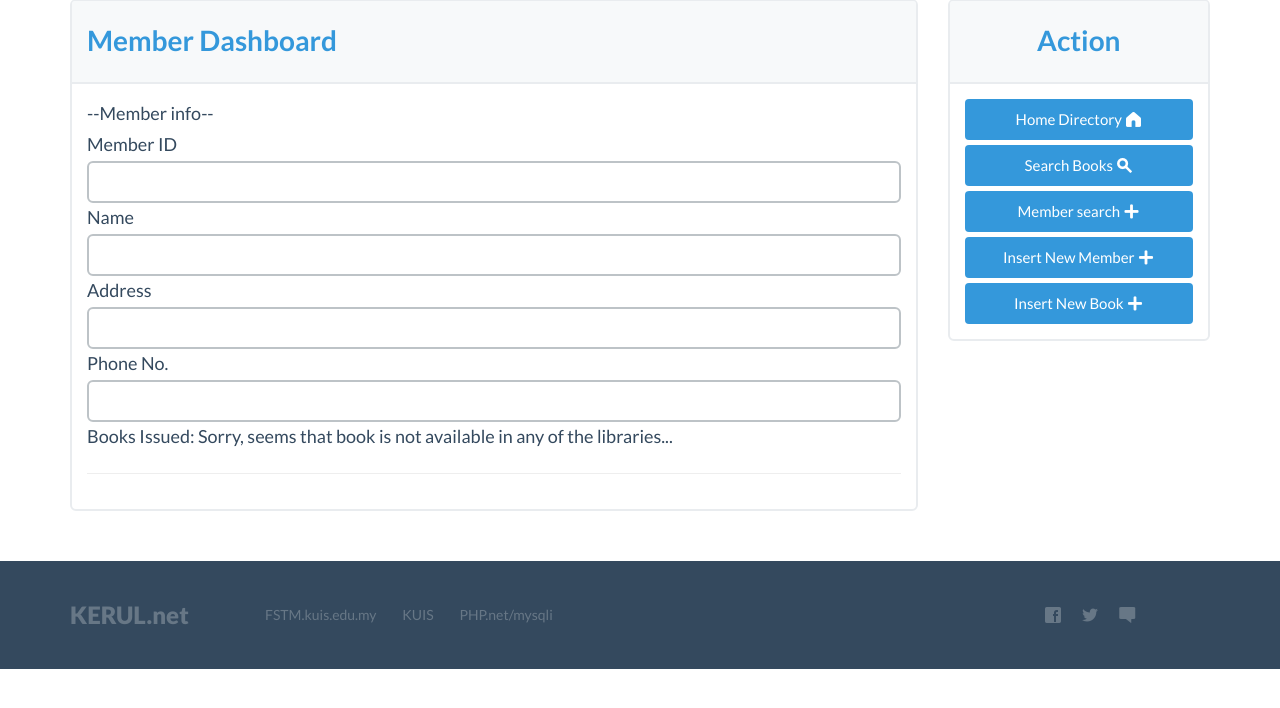
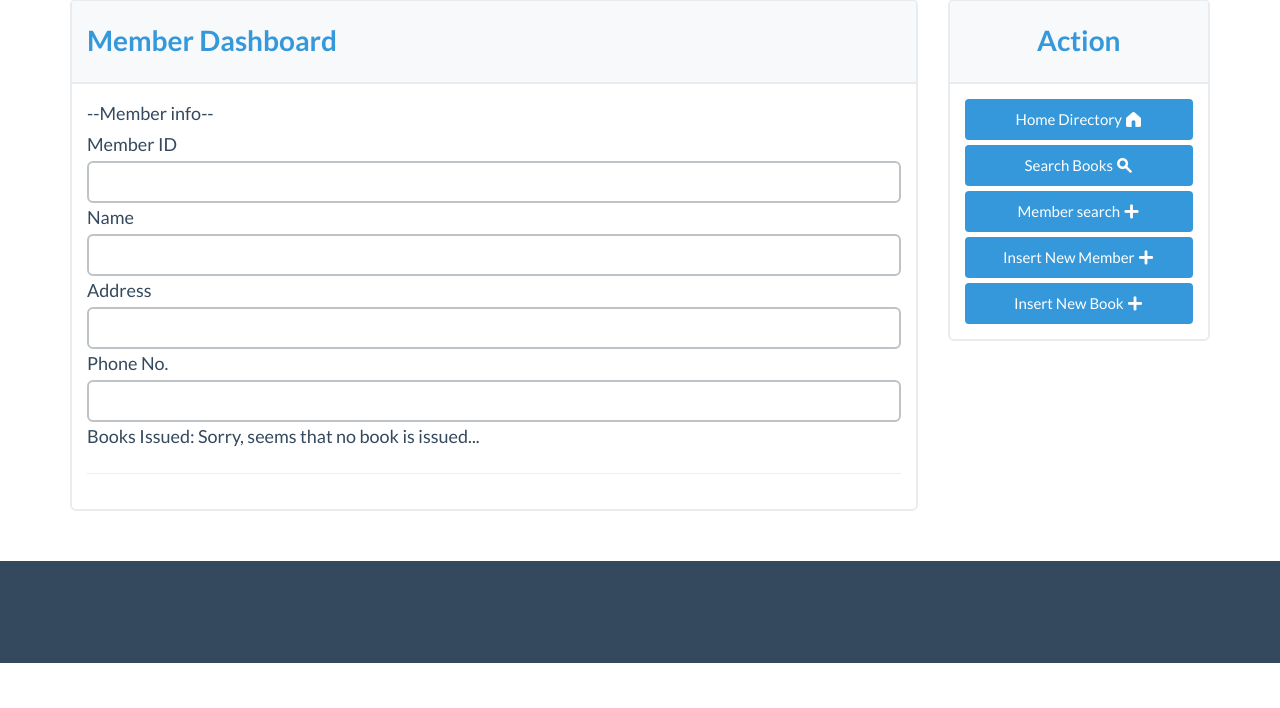
Before and after one commit to bhatt-piyush/Library-Management-System, a PHP site: page /member-record.php?id=1 in a window 1280 px wide. Shown: the part 63-771 px from the top of the page. Run offline with PHP 8.4, Linux system fonts and the light colour scheme; data that the repository does not hold is empty.

Commit message:
Second Comit

```diff
--- a/inc/footer.php
+++ b/inc/footer.php
@@ -3,23 +3,17 @@
         <div class="container">
           <div class="row">
             <div class="col-md-2 col-sm-2">
-              <a href="http://KERUL.net" target="new" class="bottom-menu-brand">KERUL.net</a>
+              <a href="http://KERUL.net" target="new" class="bottom-menu-brand"></a>
             </div>
             <div class="col-md-8 col-sm-8">
               <ul class="bottom-menu-list">
-			  <li><a href="http://fstm.kuis.edu.my" target="_blank">FSTM.kuis.edu.my</a></li>
-				<li><a href="http://www.kuis.edu.my" target="_blank">KUIS</a></li>
-				<li><a href="http://php.net/mysqli" target="_blank">PHP.net/mysqli</a></li>
+			  <li><a href="http://fstm.kuis.edu.my" target="_blank"></a></li>
+				<li><a href="http://www.kuis.edu.my" target="_blank"></a></li>
+				<li><a href="http://php.net/mysqli" target="_blank"></a></li>
           </ul>
               </ul>
             </div>
-            <div class="col-md-2 col-sm-2">
-              <ul class="bottom-menu-iconic-list">
-                <li><a href="http://facebook.com/kerul.net" class="fui-facebook" target="new"></a></li>
-                <li><a href="http://twitter.com/khirulnizam" class="fui-twitter" target="new"></a></li>
-				<li><a href="tel:+60129034614" class="fui-chat" target="new"></a></li>
-              </ul>
-            </div>
+
           </div>
         </div>
       </div> <!-- /bottom-menu-inverse -->
--- a/issuebook.php
+++ b/issuebook.php
@@ -94,7 +94,7 @@ include ("inc/navbar.php");?>
 				$urlview="member-record.php?id=$memid";
 				?>
 
-			<input type="button" class="btn btn-info" value="Go to Member Record" onclick="location.href = '<?php echo $urlview?>';">
+			<input type="button" class="btn btn-info" value="Go to Member Record" onclick="location.href = '<?php echo $urlview?>';" >
 
 			<!-- ***********Edit your content ENDS here******** -->
 			</div> <!--body panel main -->
--- a/member-record.php
+++ b/member-record.php
@@ -36,6 +36,13 @@ include ("inc/navbar.php");?>
 
 				<?php
 				$id=$_GET['id'];
+				if($id == "")
+				{
+					echo "No member id provided <br>";
+					echo "Redirecting to homepage in 5 secs...... <br><br><br>";
+					?><meta http-equiv="refresh" content="5;URL=index.php" />
+					<?php
+				}
 				//Create SQL query
 
 				$query="select *
@@ -92,7 +99,7 @@ include ("inc/navbar.php");?>
 					  //display a message
 				if(mysqli_num_rows($qr)==0)
 				{
-					echo ("Sorry, seems that book is not available in any of the libraries...<br>");
+					echo ("Sorry, seems that no book is issued...<br>");
 				}//end no record
 				else
 				{//there is/are record(s)
```
